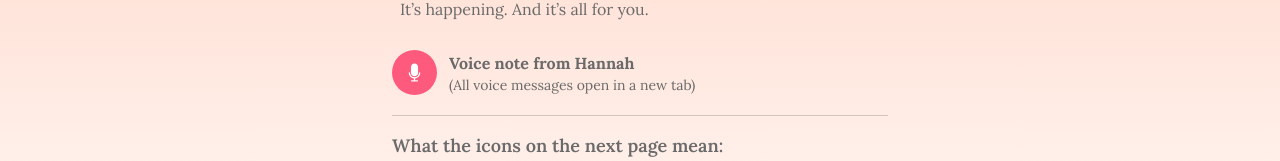
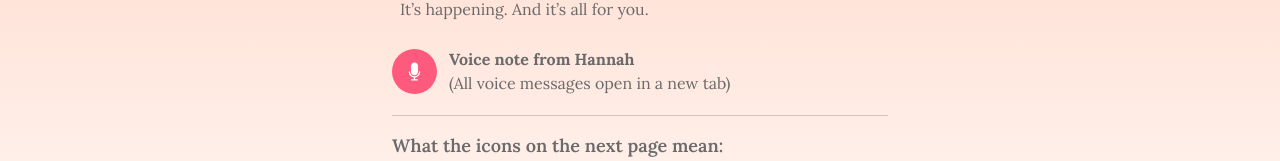
Before and after one commit to KevinMeldau/where-youll-find-me, a React (Vite) app: page /intro in a window 1280 px wide. Shown: the part 408-569 px from the top of the page. Built offline with nearby package versions, Linux system fonts and the light colour scheme.

Commit message:
Text edits

```diff
--- a/src/components/BeganJourneyFooter.tsx
+++ b/src/components/BeganJourneyFooter.tsx
@@ -25,7 +25,7 @@ const BeganJourneyFooter = () => {
 
         <div>
           <p className="font-bold">Voice note from Hannah</p>
-          <p className="text-sm">(All voice messages open in a new tab)</p>
+          <p>(All voice messages open in a new tab)</p>
         </div>
       </div>
 
```
